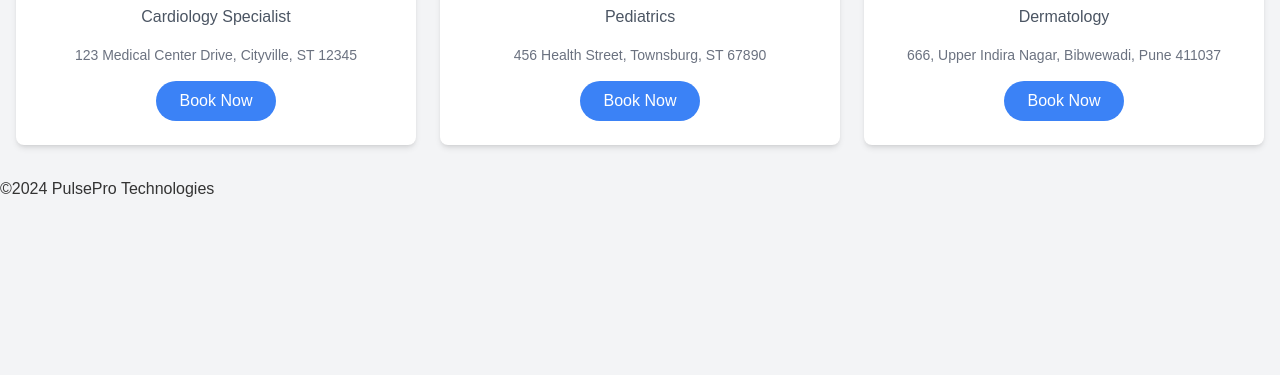
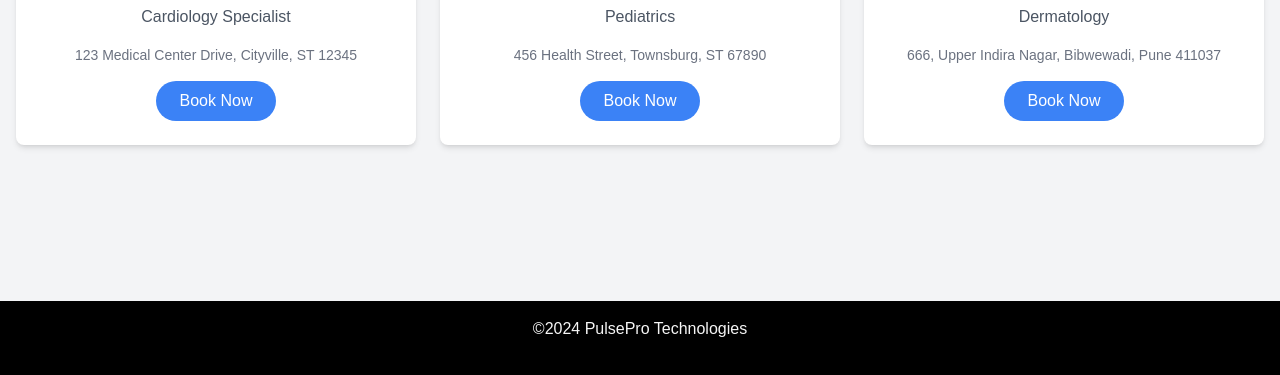
Before and after one commit to OUTLAWatlas/pulsepro, a plain HTML site: page appointment.html in a window 1280 px wide. Shown: the part 471-846 px from the top of the page. Before the commit the page ends 800 px from the top, so only its background shows below. Drawn offline with nearby package versions, Linux system fonts and the light colour scheme.

Commit message:
Update styledoctor.css

```diff
--- a/styledoctor.css
+++ b/styledoctor.css
@@ -150,6 +150,16 @@ nav{
     background-color: #2980b9;
     transform: scale(1.05);
 }
+footer {
+    background-color: black;
+    color: whitesmoke;
+    text-align: center;
+    padding: 1em;
+    width: 100%;
+    margin-top: 15.5vh;
+    height: 10vh;
+    box-sizing: border-box;
+}
 
 /* Responsive Adjustments */
 @media screen and (max-width: 768px) {
```
